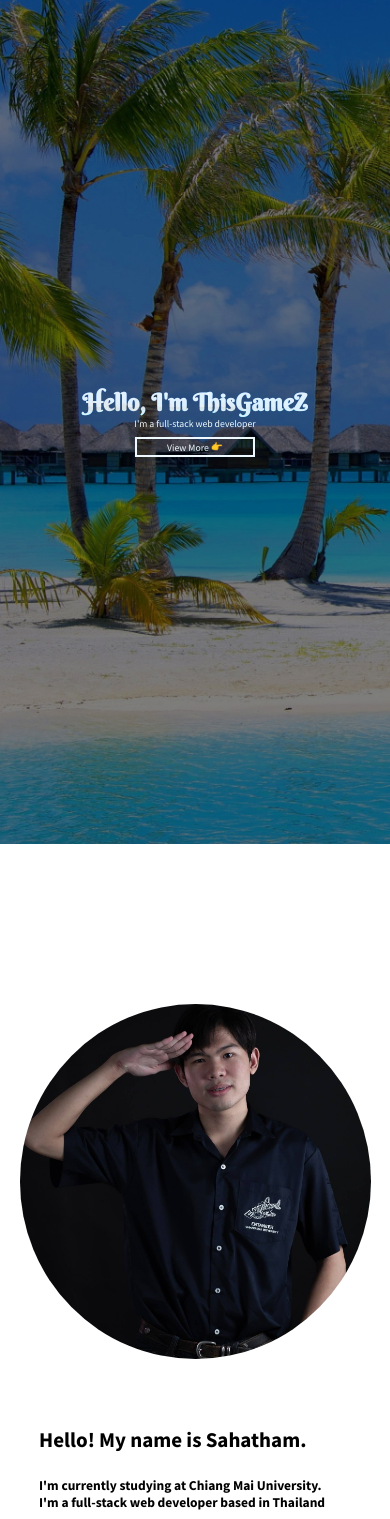
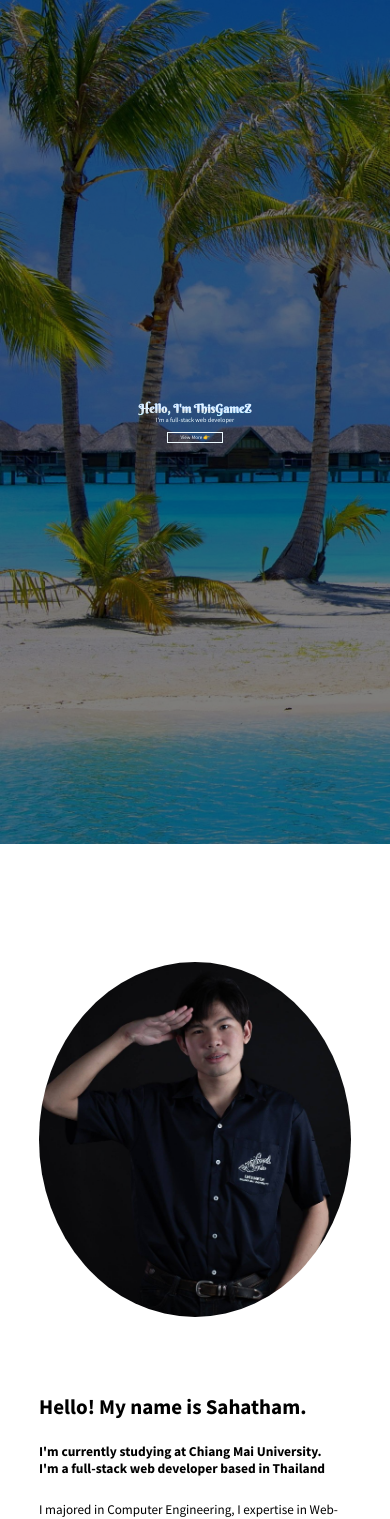
Before and after one commit to ThisGameZR/ThisGameZ, a Next.js app: page / in a window 390 px wide. Shown: the top 1519 px of the page. Built offline with nearby package versions, Linux system fonts and the light colour scheme.

Commit message:
Responsive pages

```diff
--- a/styles/_about.scss
+++ b/styles/_about.scss
@@ -13,17 +13,20 @@
             display: grid;
             height: 100%;
             grid-template-columns: 1fr 1fr;
-            @include ipadPro {
+            @include ipadProLandScape {
+                height: 100vh;
+            }
+            @include mobilePortrait {
                 height: 100vh;
             }
         }
         &-top {
-            @include ipadPro {
+            @include ipadProLandScape {
                 grid-template-columns: 50% 50%;
             }
-            @include mobile {
+            @include mobilePortrait {
                 grid-template-columns: 1fr;
-                grid-template-rows: 70% 30%;
+                grid-template-rows: 60% 40%;
             }
             &-left {
                 width: 100%;
@@ -34,12 +37,29 @@
                     position: relative;
                     width: 45%;
                     height: 90%;
-                    @include ipadPro {
+                    @media screen and (max-width: 1805px) and (min-width: 1378px) {
+                        width: 45%;
+                        height: 85%;
+                    }
+                    @include ipadProLandScape {
                         width: 80%;
                         height: 60%;
                     }
-                    @include mobile {
+                    @include mobilePortrait {
                         width: 90%;
+                        height: 70%;
+                    }
+                    @include ipadProPortrait {
+                        width: 80%;
+                        height: 70%;
+                    }
+                    @include ipadPortrait {
+                        width: 80%;
+                        height: 70%;
+                    }
+                    @include mobileLandScape {
+                        width: 80%;
+                        height: 80%;
                     }
                     img {
                         object-fit: cover;
@@ -68,18 +88,55 @@
                         font-family: $font--primary;
                         margin-bottom: auto;
                     }
-                    @include ipadPro {
+                    @media screen and (max-width: 1805px) and (min-width: 1378px) {
+                        grid-template-rows: 1fr 2fr;
+                        width: 100%;
+                        & > h1 {
+                            font-size: 3rem;
+                        }
+                        & > h2 {
+                            font-size: 1.8rem;
+                        }
+                    }
+                    @include ipadProLandScape {
                         width: 100%;
                         & > h2 {
                             font-size: 1.6rem;
                         }
                     }
-                    @include ipad {
+                    @include ipadLandScape {
                         & > h1 {
                             font-size: 5rem;
                         }
                         & > h2 {
                             font-size: 3rem;
+                        }
+                    }
+                    @include ipadProPortrait {
+                        width: 100%;
+                        & > h1 {
+                            font-size: 2.22rem;
+                        }
+                        & > h2 {
+                            font-size: 1.32rem;
+                        }
+                    }
+                    @include ipadPortrait {
+                        width: 100%;
+                        & > h1 {
+                            font-size: 4.5rem;
+                        }
+                        & > h2 {
+                            font-size: 2.5rem;
+                        }
+                    }
+                    @include mobileLandScape {
+                        width: 100%;
+                        & > h1 {
+                            font-size: 3.7rem;
+                        }
+                        & > h2 {
+                            font-size: 2.3rem;
                         }
                     }
                 }
@@ -90,22 +147,44 @@
                         font-size: 1.2rem;
                         font-family: $font--primary;
                     }
-                    @include ipadPro {
+                    @media screen and (max-width: 1805px) and (min-width: 1378px) {
+                        width: 90%;
+                        & > p {
+                            font-size: 1.28rem;
+                        }
+                    }
+                    @include ipadProLandScape {
                         width: 85%;
                         & > p {
                             font-size: 1.27rem;
                         }
                     }
-                    @include ipad {
+                    @include ipadLandScape {
                         width: 90%;
                         & > p {
                             font-size: 2.5rem;
                         }
                     }
+                    @include ipadProPortrait {
+                        width: 87%;
+                        & > p {
+                            font-size: 1.2rem;
+                        }
+                    }
+                    @include ipadPortrait {
+                        width: 86%;
+                        & > p {
+                            font-size: 2.56rem;
+                        }
+                    }
+                    @include mobileLandScape {
+                        width: 90%;
+                        & > p {
+                            font-size: 1.82rem;
+                        }
+                    }
                 }
-                @include mobile {
-                    position: relative;
-                    bottom: 20%;
+                @include mobilePortrait {
                     align-items: center;
                     &-title {
                         width: 80%;
--- a/styles/_home.scss
+++ b/styles/_home.scss
@@ -21,7 +21,16 @@
         & > .title {
             position: relative;
             z-index: 10;
-            font-size: calc(min(8rem, 160px));
+            font-size: 10rem;
+            @media screen and (max-width: 1668px) {
+                font-size: 8rem;
+            }
+            @media screen and (max-width: 1350px) {
+                font-size: 6rem;
+            }
+            @media screen and (max-width: 1024px) {
+                font-size: 4rem;
+            }
             font-weight: 1000;
             background: url("../public/img/beach.jpg");
             background-size: cover;
@@ -32,6 +41,15 @@
         }
         & > .description {
             font-size: 3.25rem;
+            @media screen and (max-width: 1668px) {
+                font-size: 2.8rem;
+            }
+            @media screen and (max-width: 1350px) {
+                font-size: 2.4rem;
+            }
+            @media screen and (max-width: 1024px) {
+                font-size: 2.1rem;
+            }
             color: $color--primary;
             z-index: 10;
             font-family: $font--primary;
@@ -40,11 +58,27 @@
         & > button {
             margin-top: calc(min(3rem, 2vw));
             font-size: 3.25rem;
+
             color: $color--primary;
             z-index: 10;
             font-family: $font--primary;
             border: 0.8rem solid rgba($color--primary, 1);
             padding: 0.5rem 10rem;
+            @media screen and (max-width: 1668px) {
+                border: 0.6rem solid rgba($color--primary, 1);
+                font-size: 2.6rem;
+                padding: 0.5rem 8rem;
+            }
+            @media screen and (max-width: 1350px) {
+                border: 0.4rem solid rgba($color--primary, 1);
+                font-size: 2.2rem;
+                padding: 0.5rem 6rem;
+            }
+            @media screen and (max-width: 1024px) {
+                border: 0.2rem solid rgba($color--primary, 1);
+                font-size: 1.7rem;
+                padding: 0.5rem 4rem;
+            }
             &::after {
                 content: " 👉";
                 position: relative;
--- a/styles/_media-queries.scss
+++ b/styles/_media-queries.scss
@@ -1,22 +1,33 @@
-@mixin ipadPro {
-    @media screen and (max-width: 1366px) {
+@mixin ipadProLandScape {
+    @media screen and (max-width: 1366px) and (orientation: landscape) {
+        @content;
+    }
+}
+@mixin ipadProPortrait {
+    @media screen and (max-width: 1024px) and (orientation: portrait) {
         @content;
     }
 }
 
-@mixin ipad {
-    @media screen and (max-width: 1024px) {
+@mixin ipadLandScape {
+    @media screen and (max-width: 1024px) and (orientation: landscape) {
         @content;
     }
 }
 
-@mixin tablet {
-    @media screen and (max-width: 768px) {
+@mixin ipadPortrait {
+    @media screen and (max-width: 768px) and (orientation: portrait) {
         @content;
     }
 }
-@mixin mobile {
-    @media screen and (max-width: 415px) {
+
+@mixin mobileLandScape {
+    @media screen and (max-width: 850px) and (orientation: landscape) {
         @content;
     }
 }
+@mixin mobilePortrait {
+    @media screen and (max-width: 415px) and (orientation: portrait) {
+        @content;
+    }
+}
--- a/styles/_nav.scss
+++ b/styles/_nav.scss
@@ -15,20 +15,23 @@
         color: $color--primary;
         font-family: $font--primary;
         font-size: calc(max(1.5rem, 12px));
-        @include ipad {
+        @include ipadPortrait {
+            font-size: 3rem;
+        }
+        @include ipadLandScape {
             font-size: 16px;
         }
-        @include mobile {
+        @include mobilePortrait {
             font-size: 12px;
         }
         &--list {
             @extend %align-center;
             justify-content: center;
             padding: calc(max(0.5rem, 5px)) calc(max(3rem, 20px));
-            @include ipad {
+            @include ipadLandScape {
                 padding-inline: 50px;
             }
-            @include mobile {
+            @include mobilePortrait {
                 padding-inline: 20px;
             }
             cursor: pointer;
--- a/styles/globals.scss
+++ b/styles/globals.scss
@@ -40,19 +40,19 @@ html {
 @import "home";
 @import "about";
 
-@include ipad {
+@include ipadLandScape {
     html {
         font-size: 7px;
     }
 }
 
-@include tablet {
+@include ipadPortrait {
     html {
         font-size: 6px;
     }
 }
 
-@include mobile {
+@include mobilePortrait {
     html {
         font-size: 3px;
     }
```
